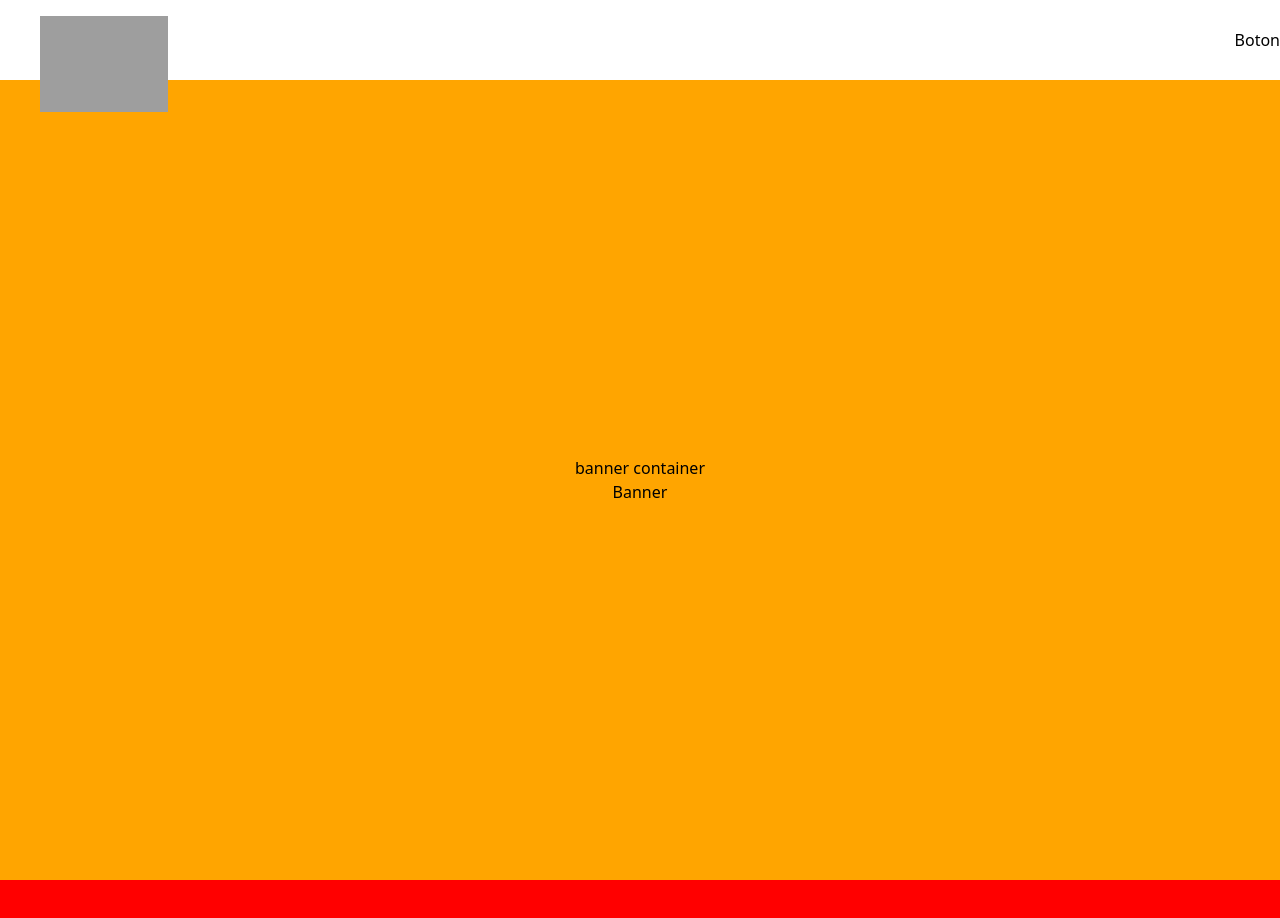
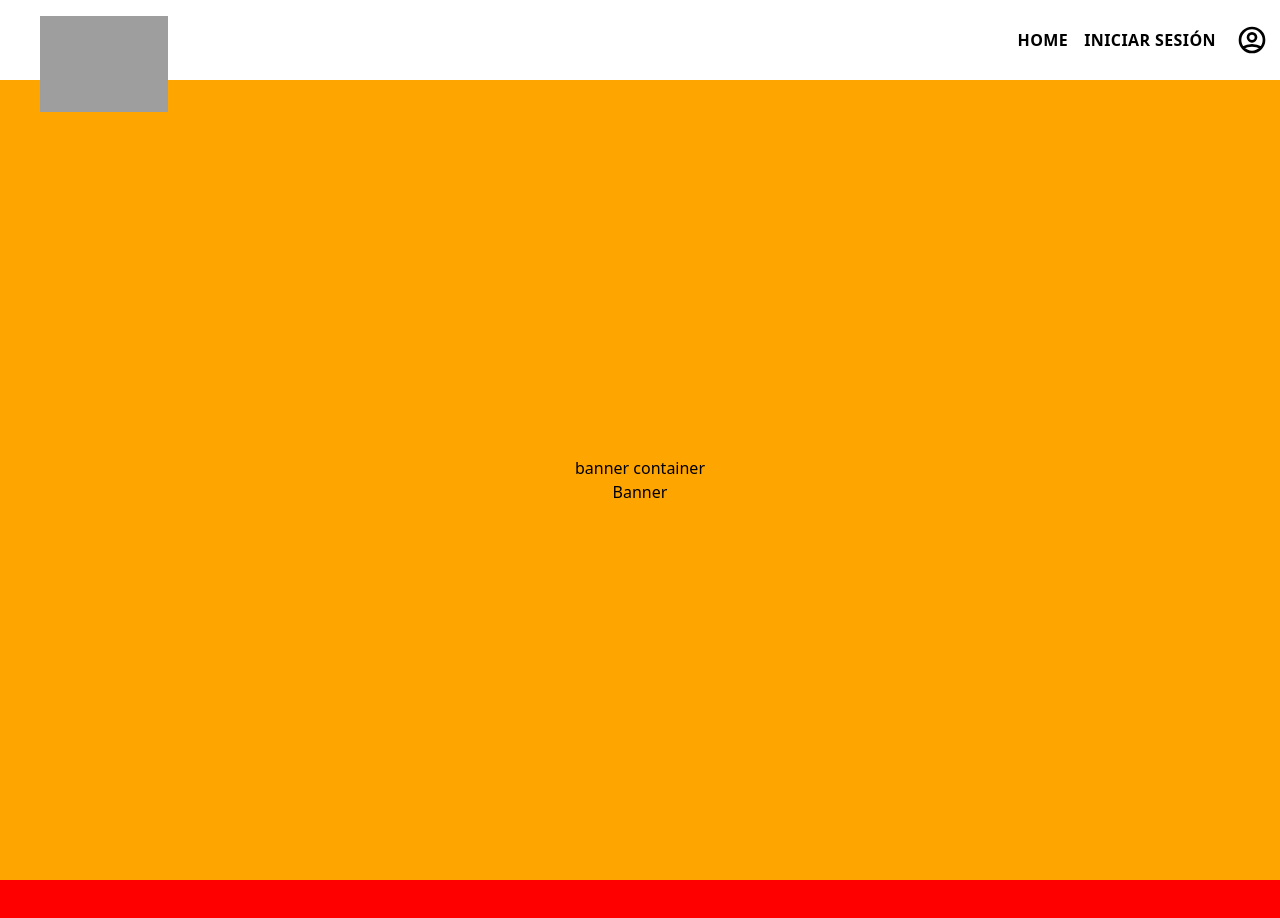
Before and after one commit to tumbichi/fusionarteccc, a Next.js app in the folder front/: page / in a window 1280 px wide. Shown: the top 918 px of the page. Built offline with nearby package versions, Linux system fonts and the light colour scheme; grey boxes are pictures that could not be loaded.

Commit message:
se agregó el icono de cuenta

```diff
--- a/front/containers/toolbar-layout/index.js
+++ b/front/containers/toolbar-layout/index.js
@@ -1,12 +1,33 @@
 import React from 'react';
 import Toolbar from '../../components/Toolbar';
 import Keypad from '../../components/Keypad';
+import Button from '../../components/Button';
+
 const ToolbarLayout = () => {
   return (
     <Toolbar
       right={
         <Keypad>
-          <div>Boton</div>
+          <Button text="HOME" />
+          <Button text="INICIAR SESIÓN" />
+          <Button
+            leftIcon={
+              <svg
+                className="h-6 md:h-8"
+                xmlns="http://www.w3.org/2000/svg"
+                fill="none"
+                viewBox="0 0 24 24"
+                stroke="currentColor"
+              >
+                <path
+                  strokeLinecap="round"
+                  strokeLinejoin="round"
+                  strokeWidth="2"
+                  d="M5.121 17.804A13.937 13.937 0 0112 16c2.5 0 4.847.655 6.879 1.804M15 10a3 3 0 11-6 0 3 3 0 016 0zm6 2a9 9 0 11-18 0 9 9 0 0118 0z"
+                />
+              </svg>
+            }
+          />
         </Keypad>
       }
     />
```
